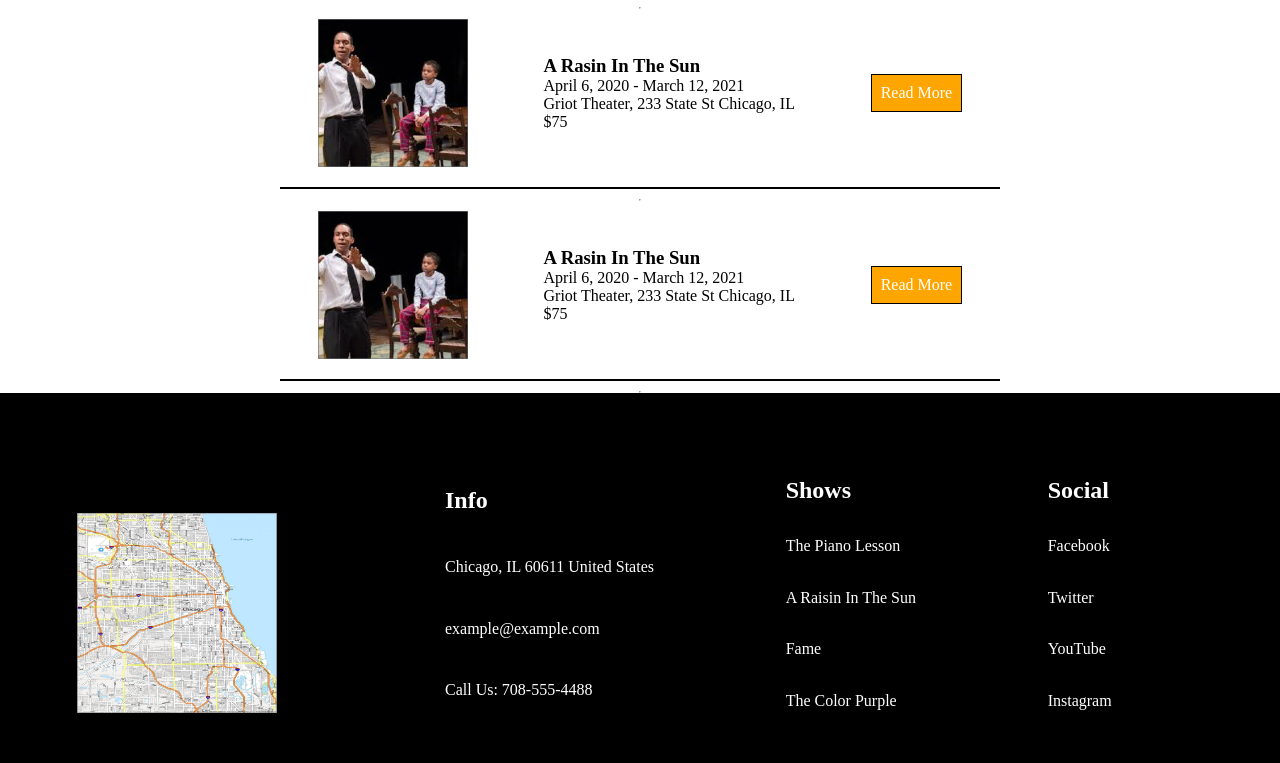
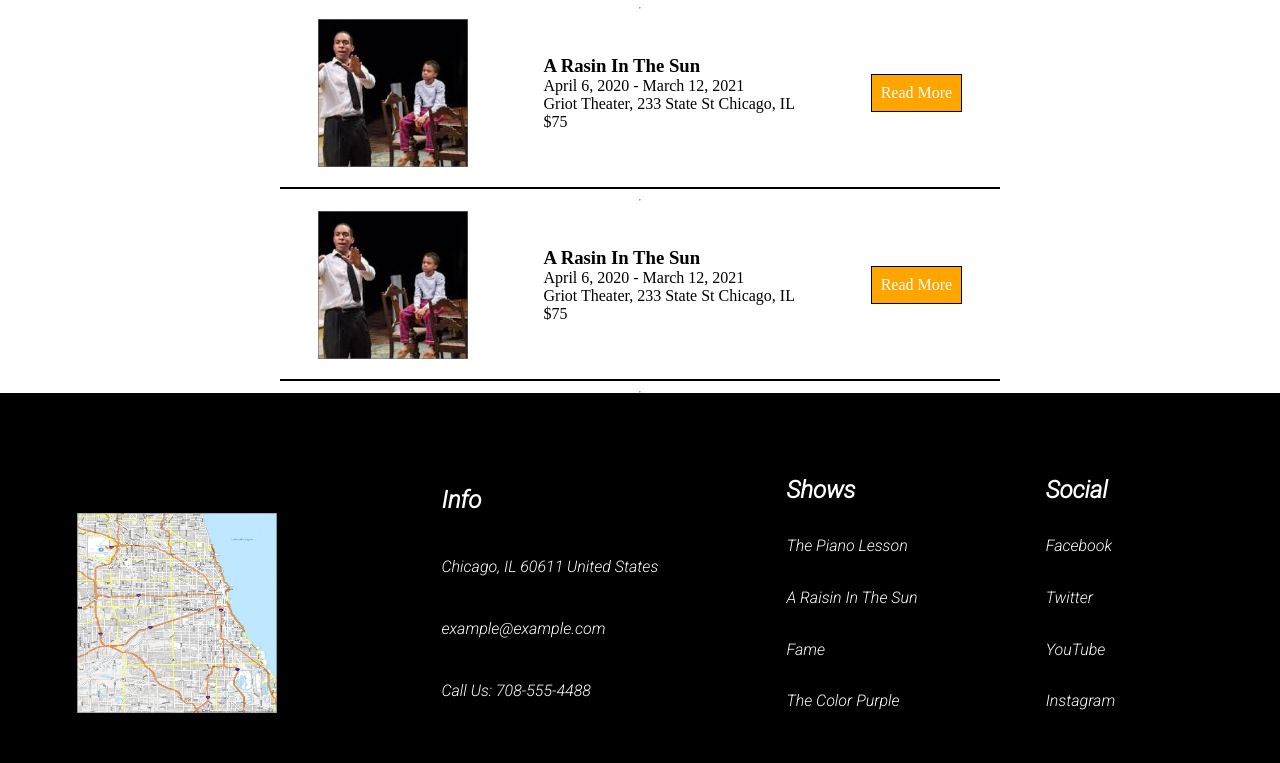
Before and after one commit to alexevanega/Homework--Griot-Theater, a plain HTML site: page index.html in a window 1280 px wide. Shown: the part 979-1742 px from the top of the page. Drawn offline with Linux system fonts and the light colour scheme.

Commit message:
added google fonts to the middle sections bottom links

```diff
--- a/footer.css
+++ b/footer.css
@@ -36,4 +36,5 @@ footer a:hover {
     display: flex;
     flex-direction: column;
     justify-content: space-evenly;
+    font-family: 'Roboto', sans-serif;
 }
--- a/index.html
+++ b/index.html
@@ -8,6 +8,9 @@
     <link rel="stylesheet" href="main.css">
     <link rel="stylesheet" href="navbar.css">
     <link rel="stylesheet" href="footer.css">
+    <link rel="preconnect" href="https://fonts.googleapis.com">
+    <link rel="preconnect" href="https://fonts.gstatic.com" crossorigin>
+    <link href="https://fonts.googleapis.com/css2?family=Roboto:ital,wght@1,300&display=swap" rel="stylesheet">
 </head>
 <body>
     <div class="navbar">
--- a/main.css
+++ b/main.css
@@ -54,6 +54,7 @@ body {
 #itemsbody {
     display: flex;
     flex-direction: column;
+    font-family: 'Roboto', sans-serif;
 }
 
 .items a {
```
